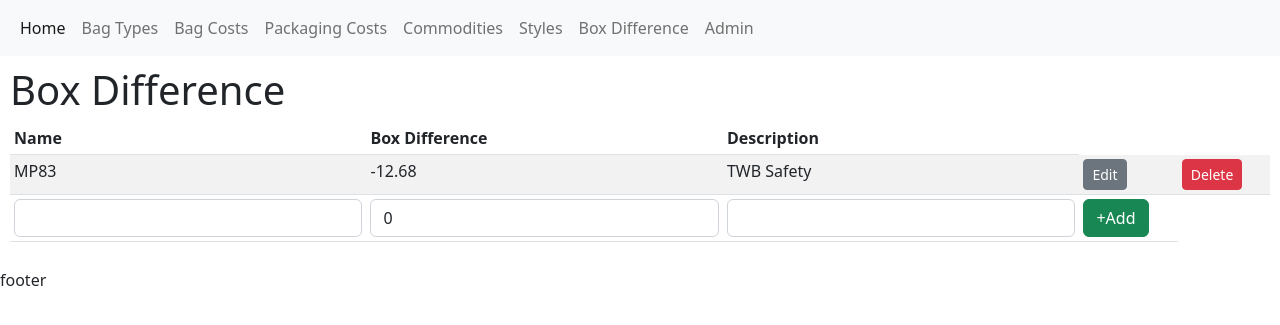
After one commit to chris743/charge, a Django app: page /boxDiff/ in a window 1280 px wide. The commit adds this page. Shown: the top 325 px of the page. Run offline with Django 4.2, Linux system fonts and the light colour scheme; data comes from the database, SQL or seed files in the repository; both versions use the stored data as it was after the commit; some libraries are stand-ins or nearby versions.

Commit message:
all tables done. only math left to do

```diff
--- a/KRP/charge/forms.py
+++ b/KRP/charge/forms.py
@@ -2,7 +2,7 @@ from dataclasses import fields
 from tkinter.tix import Form
 from django.forms import ModelForm
 from django import forms
-from .models import Commodities, PackagingCosts, BagCost, BagType, Styles
+from .models import Commodities, PackagingCosts, BagCost, BagType, Styles, BoxDifference
 
 class BagTypeForm(ModelForm):
     class Meta:
@@ -76,3 +76,14 @@ class CommodityForm(ModelForm):
             'profitPerBag': forms.TextInput(attrs={'class': 'form-control'}),
             'promo': forms.TextInput(attrs={'class': 'form-control'}),
         }
+
+class BoxDifferenceForm(ModelForm):
+    class Meta:
+        model = BoxDifference
+        fields=['name', 'boxDiff', 'description']
+
+        widgets = {
+            'name': forms.TextInput(attrs={'class': 'form-control'}),
+            'boxDiff': forms.TextInput(attrs={'class': 'form-control'}),
+            'description': forms.TextInput(attrs={'class': 'form-control'}),
+        }
--- a/KRP/charge/models.py
+++ b/KRP/charge/models.py
@@ -61,6 +61,7 @@ class Styles(models.Model):
     id = models.UUIDField(primary_key=True, default=uuid.uuid4, unique=True, editable=False)
     commodity = models.ForeignKey(Commodities, on_delete=models.CASCADE, default=1)
     bagType = models.ForeignKey(BagType, on_delete=models.CASCADE, default=1)
+    referring_bagCost = models.ForeignKey(BagCost, on_delete=models.CASCADE, default=1, db_constraint=False)
     twb_flag = models.BooleanField(null=True)
     count = models.IntegerField(null=False, default=0)
     bagSize = models.IntegerField(null=False, default=0)
@@ -92,7 +93,7 @@ class Styles(models.Model):
         if (self.weight > 0):
             value = self.bagType.miscCharges * (self.weight / self.commodity.netWeightDomestic)
         else:
-            value = self.count *(BagCost.costFinal + self.commodity.profitPerBag)
+            value = self.count *(self.referring_bagCost.costFinal + self.commodity.profitPerBag)
 
         nickeled = value * 20
         rounded = round(nickeled, 0)
@@ -115,7 +116,7 @@ class Styles(models.Model):
             result = self.commodity.netWeightDomestic
 
         else:
-            result = (BagCost.bagWeight * self.count) / self.commodity.netWeightDomestic
+            result = (self.referring_bagCost.bagWeight * self.count) / self.commodity.netWeightDomestic
 
         return result
 
@@ -125,6 +126,12 @@ class Styles(models.Model):
             temp = self.commodity.netWeightChile
             result = (self.weight / temp)
         else:
-            result = ((BagCost.bagWeight * self.count) / self.commodity.netWeightChile)
+            result = ((self.referring_bagCost.bagWeight * self.count) / self.commodity.netWeightChile)
 
         return round(result,2)
+
+class BoxDifference(models.Model):
+    id = models.UUIDField(primary_key=True, default=uuid.uuid4, unique=True, editable=False)
+    name = models.CharField(null=False, max_length=25)
+    boxDiff = models.FloatField(null=False, default=0)
+    description = models.CharField(max_length=30)
--- /dev/null
+++ b/KRP/charge/templates/charge/boxDiff.html
@@ -0,0 +1,37 @@
+{% extends 'main.html'%}
+{% load widget_tweaks %}
+{% block content %}
+<h1>Box Difference</h1>
+
+<div class="table-responsive">
+<table class="table table-sm table-striped">
+    <thead>
+        <tr>
+            <th>Name</th>
+            <th>Box Difference</th>
+            <th>Description</th>
+        </tr>
+    </thead>
+    {% for boxDiff in boxDiffs %}
+    <tr>
+        <td> {{ boxDiff.name }}</td>
+        <td> {{ boxDiff.boxDiff }}</td>
+        <td> {{ boxDiff.description }}</td>
+        <td><a href="{% url 'update-boxDiff' boxDiff.id %}" class="btn btn-secondary btn-sm">Edit</a></td>
+        <td><a href="{% url 'delete-boxDiff' boxDiff.id %}" class="btn btn-danger btn-sm">Delete</a></td>
+    </tr>
+    {% endfor %}
+
+    <tr>
+        <form action="" method="POST">
+            {% csrf_token %}
+            <td>{{ form.name }}</td>
+            <td>{{ form.boxDiff }}</td>
+            <td>{{ form.description }}</td>
+            <td><button class="btn btn-success">+Add</button></td>
+        </form>
+    </tr>
+</table>
+</div>
+
+{% endblock %}
--- a/KRP/charge/urls.py
+++ b/KRP/charge/urls.py
@@ -25,4 +25,8 @@ urlpatterns = [
     path('styles/', views.styles, name="styles"),
     path('updateStlye/<pk>', views.updateStyle, name="update-style"),
     path('deleteStyle/<pk>', views.deleteStyle, name="delete-style"),
+
+    path('boxDiff/', views.boxDiff, name="boxDiff"),
+    path('update-boxDiff/<pk>', views.update_boxDiff, name="update-boxDiff"),
+    path('delete-boxDiff/<pk>', views.delete_boxDiff, name="delete-boxDiff"),
 ]
--- a/KRP/charge/views.py
+++ b/KRP/charge/views.py
@@ -1,6 +1,7 @@
+from django.http import HttpResponseRedirect
 from django.shortcuts import redirect, render
-from .models import BagType, BagCost, PackagingCosts, Commodities, Styles
-from .forms import PackagingForm, BagCostForm,StylesForm, BagTypeForm, CommodityForm
+from .models import BagType, BagCost, BoxDifference, PackagingCosts, Commodities, Styles
+from .forms import PackagingForm, BagCostForm,StylesForm, BagTypeForm, CommodityForm, BoxDifferenceForm
 # Create your views here.
 def home(request):
     return render(request, 'charge/home.html')
@@ -147,6 +148,7 @@ def styles(request):
         if form.is_valid():
             form.save()
             form = StylesForm()
+            HttpResponseRedirect('charge/styles.html')
 
     ctx = {'styles': stylesQuery, 'form': form}
     return render(request, 'charge/styles.html', ctx)
@@ -168,3 +170,36 @@ def deleteStyle(request,pk):
     entry = Styles.objects.get(id=pk)
     entry.delete()
     return redirect('styles')
+
+#-------------Box Difference Functions-----------------
+
+def boxDiff(request):
+    boxDiffQuery = BoxDifference.objects.all()
+    form = BoxDifferenceForm()
+
+    if request.method == 'POST':
+        form = BoxDifferenceForm(request.POST)
+        form.save()
+        form = BoxDifferenceForm()
+
+    ctx = {'boxDiffs': boxDiffQuery, 'form': form}
+    return render(request, 'charge/boxDiff.html', ctx)
+
+
+def update_boxDiff(request, pk):
+    entry = BoxDifference.objects.get(id=pk)
+    form = BoxDifferenceForm(instance=entry)
+
+    if request.method == 'POST':
+        form = BoxDifferenceForm(request.POST, instance=entry)
+        if form.is_valid:
+            form.save()
+            return redirect('boxDiff')
+
+    ctx = {'form': form}
+    return render(request, 'charge/boxDiffForm.html', ctx)
+
+def delete_boxDiff(request,pk):
+    entry = BoxDifference.objects.get(id=pk)
+    entry.delete()
+    return redirect('boxDiff')
--- a/KRP/templates/navbar.html
+++ b/KRP/templates/navbar.html
@@ -22,6 +22,9 @@
           <li class="nav-item">
             <a class="nav-link" href="/styles">Styles</a>
           </li>
+          <li class="nav-item">
+            <a class="nav-link" href="/boxDiff">Box Difference</a>
+          </li>
 
           <li class="nav-item">
             <a class="nav-link" href="/admin">Admin</a>
```
Also changed, not shown: KRP/charge/templates/charge/boxDiffForm.html (added, +30 -0 lines), KRP/charge/migrations/0011_styles_bagcost.py (added), KRP/charge/migrations/0012_alter_styles_bagcost.py (added), KRP/charge/migrations/0013_remove_styles_bagcost.py (added), KRP/charge/migrations/0014_styles_bagcost.py (added), KRP/charge/migrations/0015_rename_bagcost_styles_referring_bagcost.py (added), KRP/charge/migrations/0016_alter_styles_referring_bagcost.py (added), KRP/charge/migrations/0017_boxdifference.py (added), KRP/db.sqlite3.
